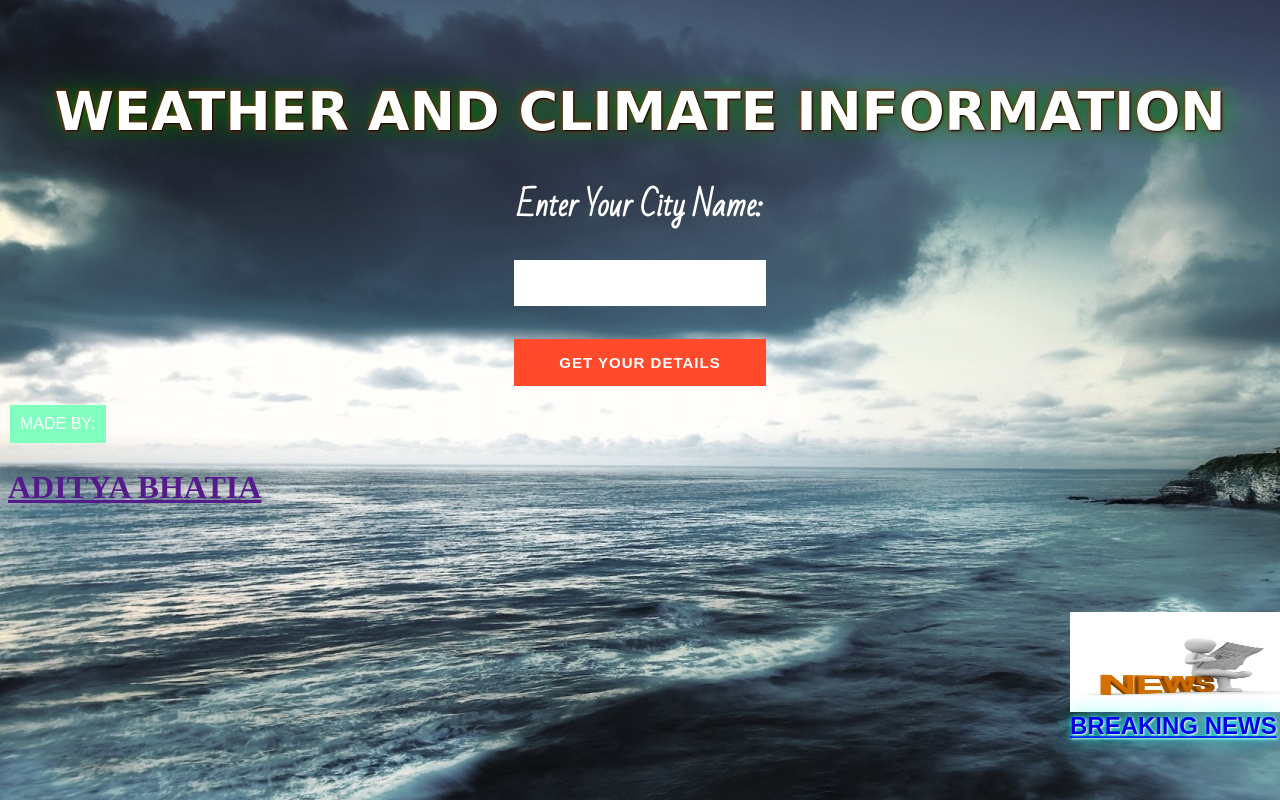
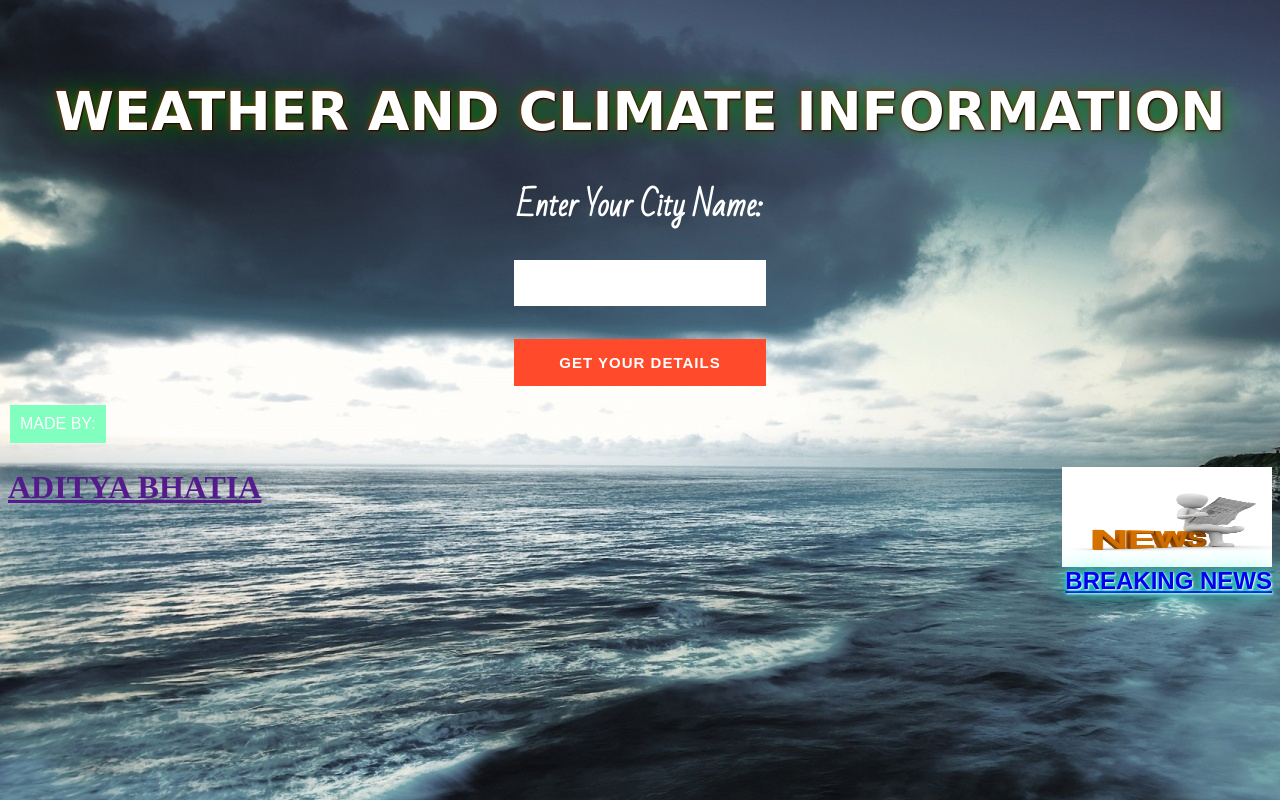
Before and after one commit to Adityas249/assessment-project, a plain HTML site: page index.html in a window 1280 px wide. Drawn offline with Linux system fonts and the light colour scheme; a web font is replaced by a local one.

Commit message:
Update style.css

```diff
--- a/style.css
+++ b/style.css
@@ -148,5 +148,7 @@ color:#fff;
   text-shadow: 1px 1px 2px rgb(253, 252, 252), 0 0 25px rgb(0, 255, 221), 0 0 5px rgb(0, 255, 255);
         color:#fff;
         font-size:1.5em;
-
+text-align:right;
+        float:right;
+        position:relative
 }
```
